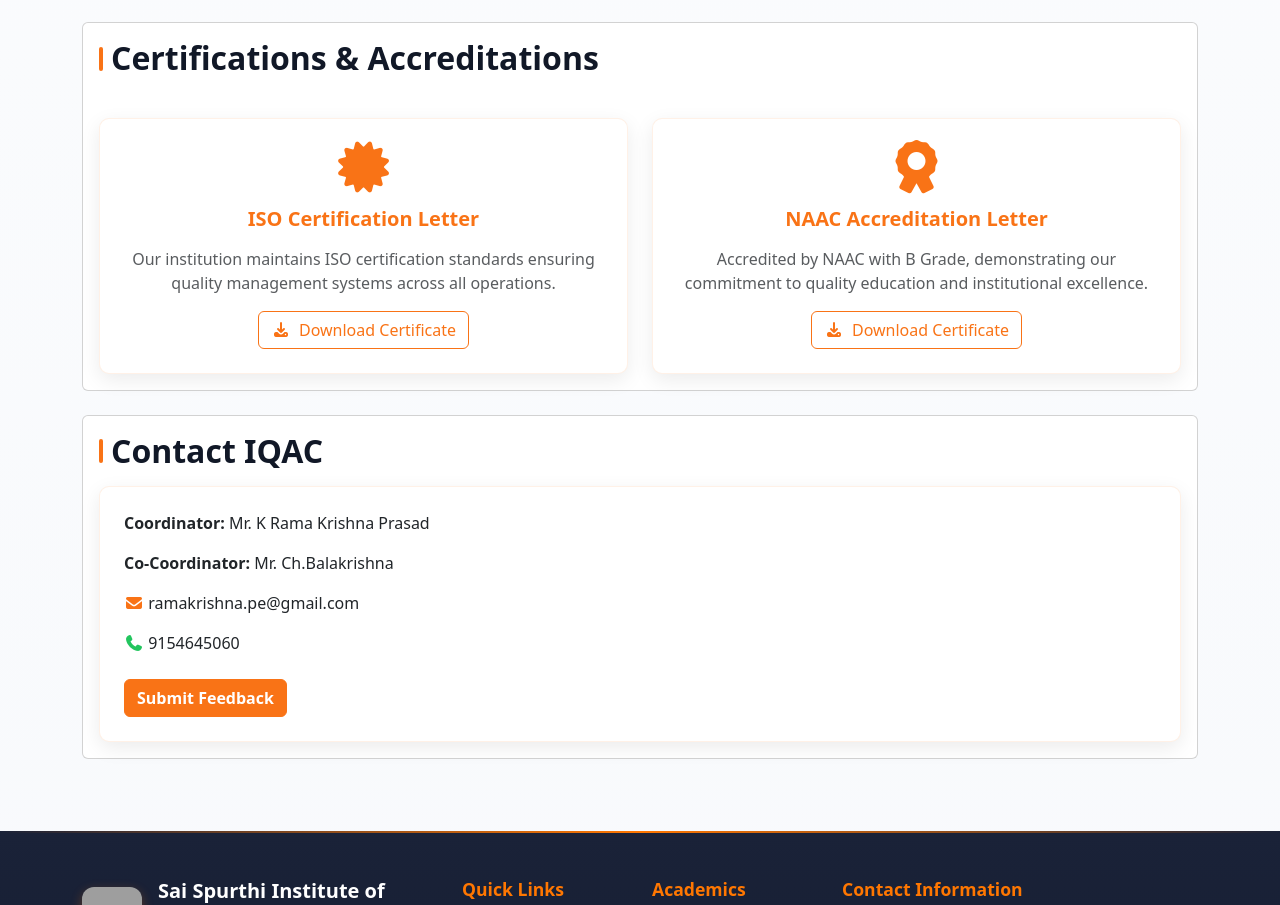
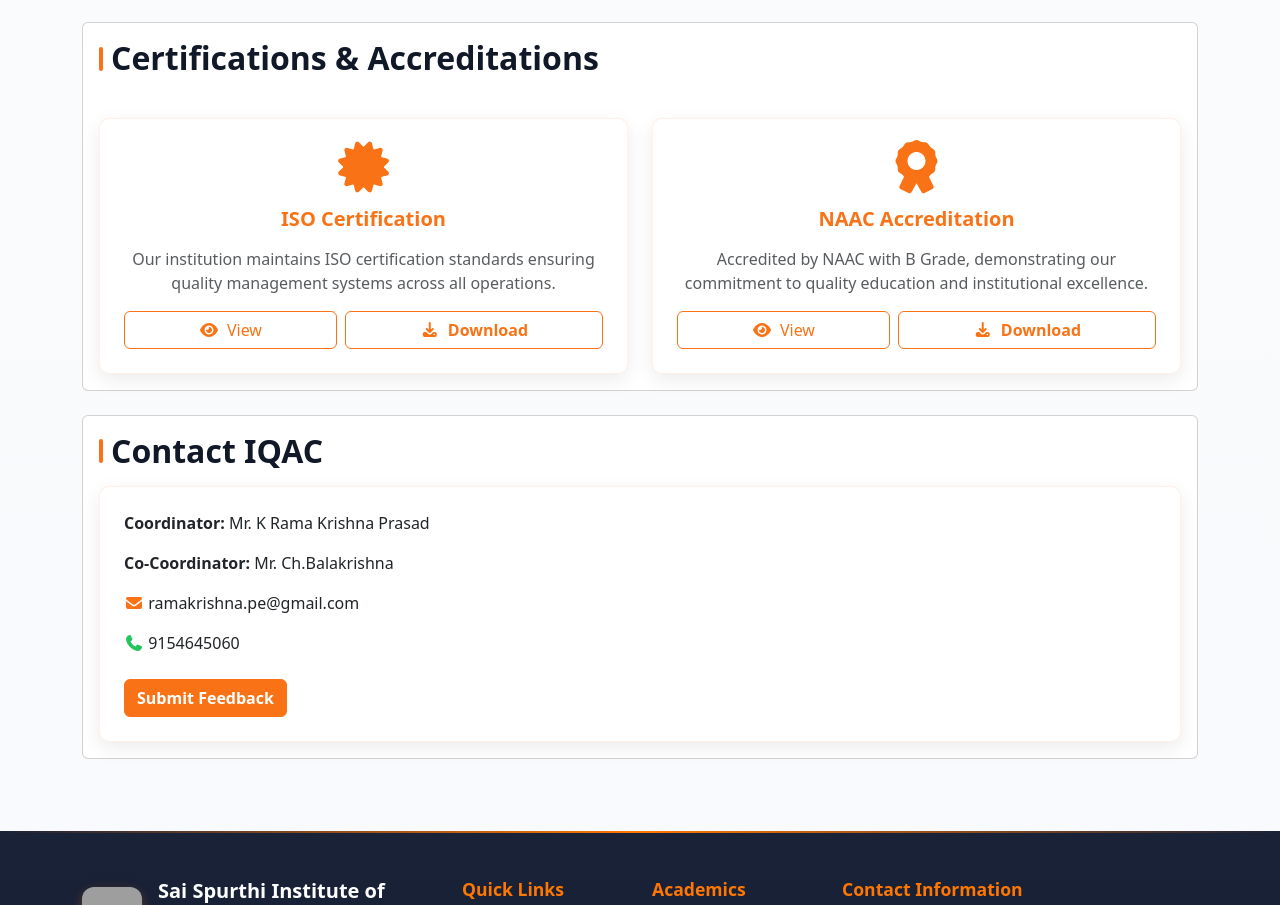
Before and after one commit to developerdiarieshq/ssitui, a Vue app: page /iqac in a window 1280 px wide. Shown: the part 2871-3776 px from the top of the page. Built offline with nearby package versions, Linux system fonts and the light colour scheme; grey boxes are pictures that could not be loaded.

Commit message:
new pages created

```diff
--- a/src/views/governance/iqac.vue
+++ b/src/views/governance/iqac.vue
@@ -265,23 +265,33 @@
                   <div class="certification-icon mb-3">
                     <i class="fa-solid fa-certificate text-primary" style="font-size: 3rem;"></i>
                   </div>
-                  <h5 class="fw-bold text-primary mb-3">ISO Certification Letter</h5>
+                  <h5 class="fw-bold text-primary mb-3">ISO Certification</h5>
                   <p class="text-muted mb-3">Our institution maintains ISO certification standards ensuring quality management systems across all operations.</p>
-                  <button class="btn btn-outline-primary">
-                    <i class="fa-solid fa-download me-2"></i>Download Certificate
-                  </button>
-            </div>
-          </div>
-          <div class="col-md-6">
+                  <div class="d-flex gap-2">
+                    <button @click="openPdfModal({filename: 'iso.pdf', title: 'ISO Certification'})" class="btn btn-outline-primary flex-fill">
+                      <i class="fa-solid fa-eye me-2"></i>View
+                    </button>
+                    <a :href="getPdfUrl('iso.pdf')" target="_blank" class="btn btn-outline-primary flex-fill">
+                      <i class="fa-solid fa-download me-2"></i>Download
+                    </a>
+                  </div>
+                </div>
+              </div>
+              <div class="col-md-6">
                 <div class="elev-card p-4 h-100 text-center">
                   <div class="certification-icon mb-3">
                     <i class="fa-solid fa-award text-primary" style="font-size: 3rem;"></i>
                   </div>
-                  <h5 class="fw-bold text-primary mb-3">NAAC Accreditation Letter</h5>
+                  <h5 class="fw-bold text-primary mb-3">NAAC Accreditation</h5>
                   <p class="text-muted mb-3">Accredited by NAAC with B Grade, demonstrating our commitment to quality education and institutional excellence.</p>
-                  <button class="btn btn-outline-primary">
-                    <i class="fa-solid fa-download me-2"></i>Download Certificate
-                  </button>
+                  <div class="d-flex gap-2">
+                    <button @click="openPdfModal({filename: 'naac_cer.pdf', title: 'NAAC Accreditation Certificate'})" class="btn btn-outline-primary flex-fill">
+                      <i class="fa-solid fa-eye me-2"></i>View
+                    </button>
+                    <a :href="getPdfUrl('naac_cer.pdf')" target="_blank" class="btn btn-outline-primary flex-fill">
+                      <i class="fa-solid fa-download me-2"></i>Download
+                    </a>
+                  </div>
                 </div>
               </div>
             </div>
@@ -637,12 +647,14 @@ export default {
       this.currentPdfUrl = this.getPdfUrl(item.filename);
 
       // Determine title based on item type
-      if (item.year && item.filename.startsWith('AQAR')) {
+      if (item.title) {
+        this.currentPdfTitle = item.title;
+      } else if (item.year && item.filename.startsWith('AQAR')) {
         this.currentPdfTitle = `AQAR Report - ${item.year}`;
       } else if (item.year) {
         this.currentPdfTitle = `IQAC Meeting Minutes - ${item.year}`;
       } else {
-        this.currentPdfTitle = item.title || 'Document';
+        this.currentPdfTitle = 'Document';
       }
     },
     closePdfModal() {
```
Also changed, not shown: 2 other files (tests, documents, lock files or other folders).
